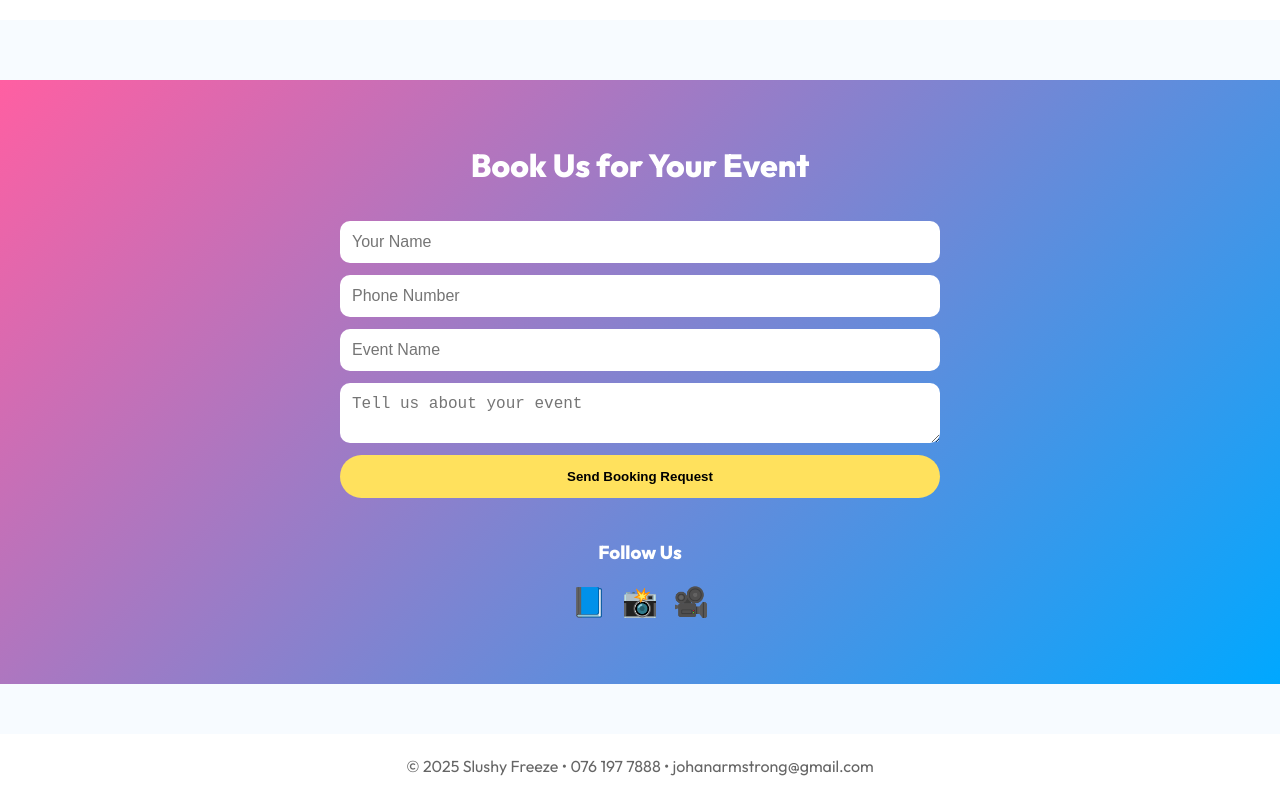
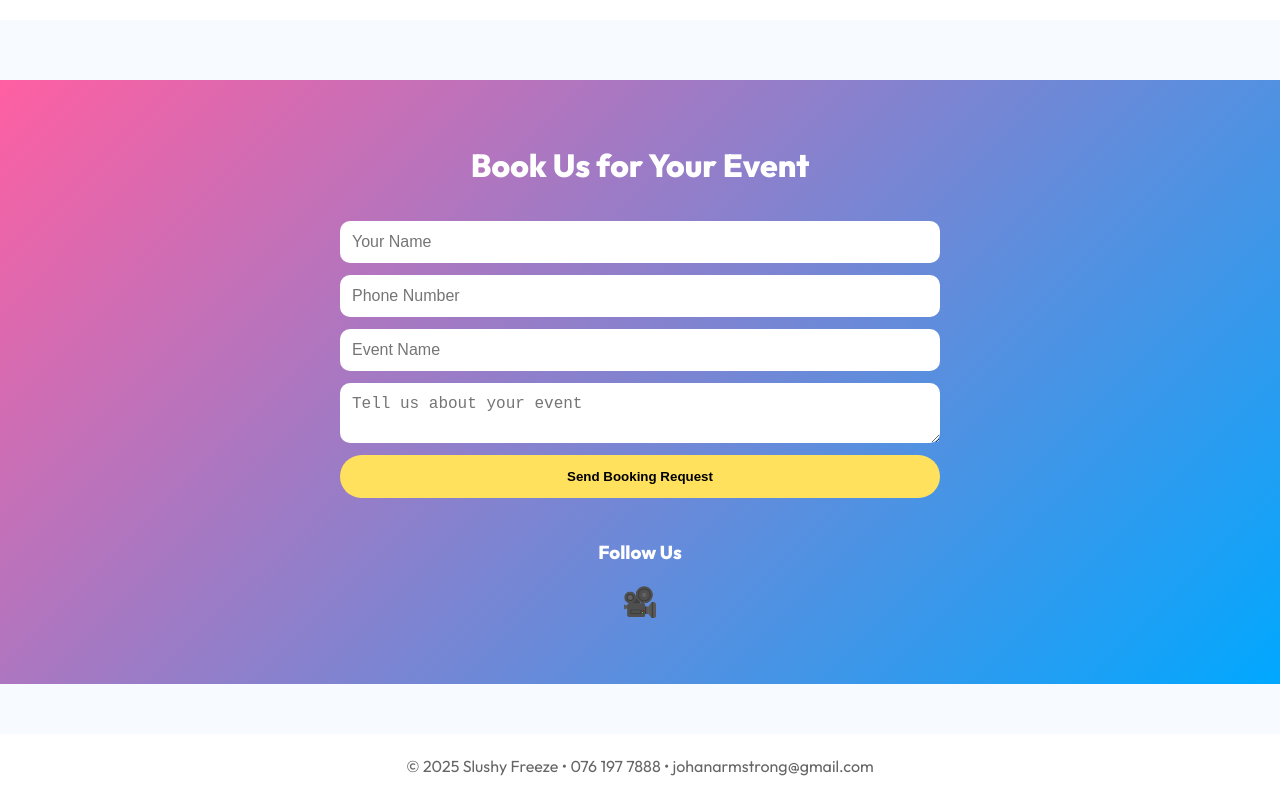
Before and after one commit to A-nahoj/ShushyVan, a plain HTML site: page index.html in a window 1280 px wide. Shown: the part 1519-2319 px from the top of the page. Drawn offline with Linux system fonts and the light colour scheme.

Commit message:
Update index.html

```diff
--- a/index.html
+++ b/index.html
@@ -76,9 +76,9 @@
     <div class="socials">
       <h3>Follow Us</h3>
       <div class="icons">
-        <a href="https://www.instagram.com" target="_blank" class="icon">📘</a>
-        <a href="#" target="_blank" class="icon">📸</a>
-        <a href="#" target="_blank" class="icon">🎥</a>
+       <!--  <a href="#" target="_blank" class="icon">📘</a>-->
+       <!-- <a href="#" target="_blank" class="icon">📸</a>-->
+        <a href="https://www.facebook.com/profile.php?id=61582297037111&rdid=qdaNbLYsfGRqyw94&share_url=https%3A%2F%2Fwww.facebook.com%2Fshare%2F1Ax85trfaz%2F" target="_blank" class="icon">🎥</a>
       </div>
 
     </div>
```
